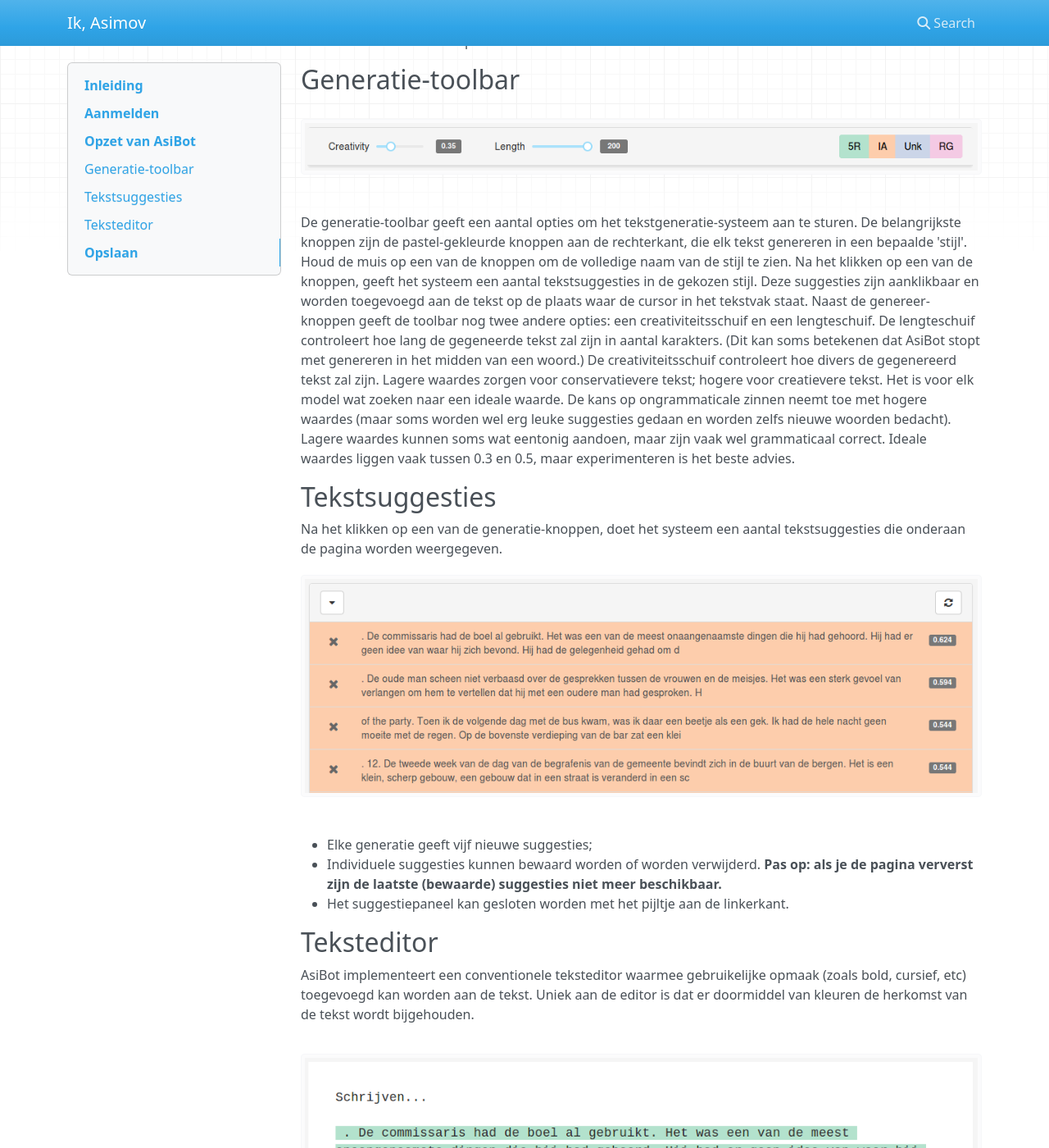
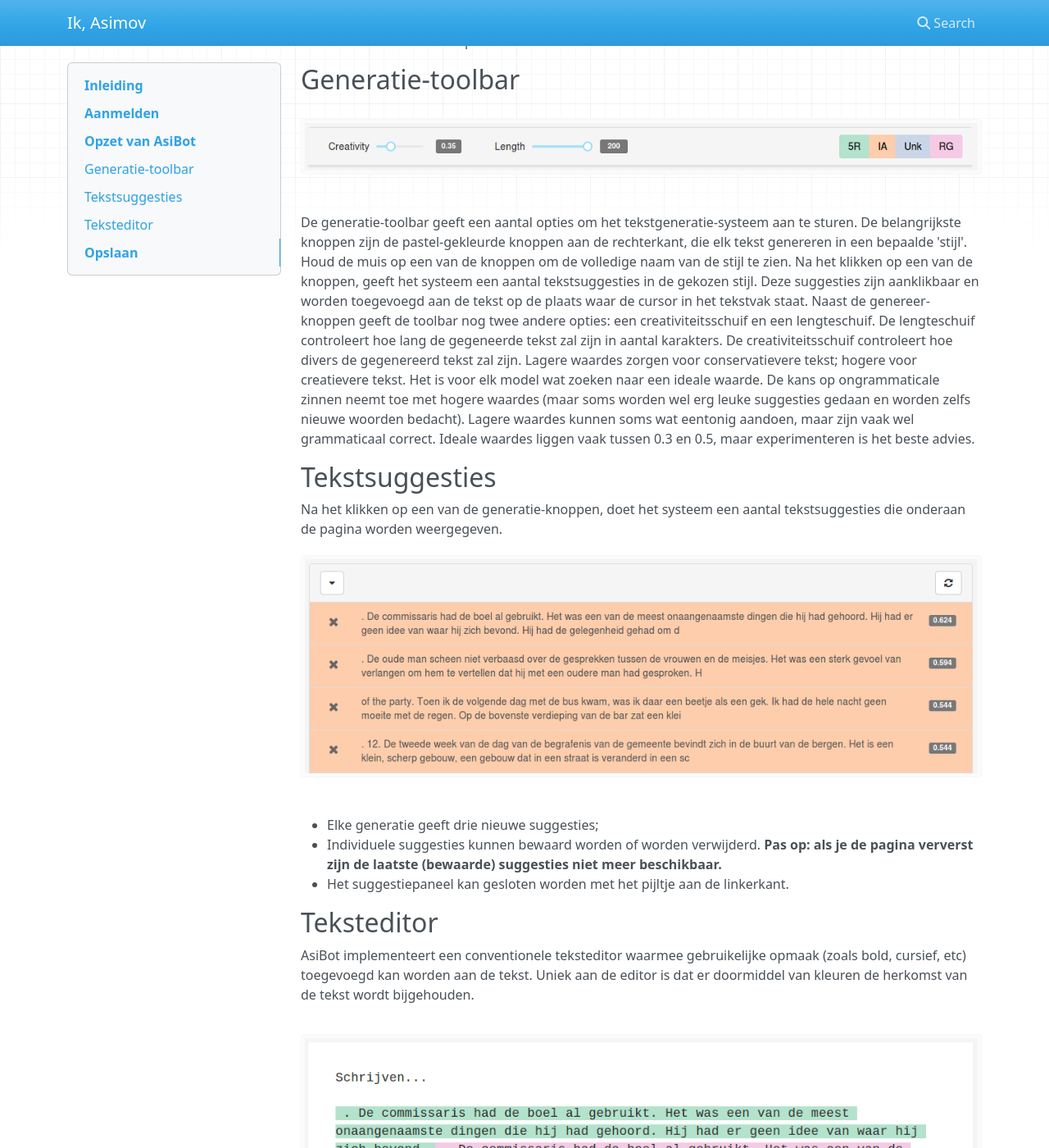
Before and after one commit to burtenshaw/weasimov-documentation, an MkDocs documentation site: the page built from docs/index.md, in a window 1280 px wide and 1400 px high, scrolled down 413 px. Shown: the whole window at 82% size. Built offline with MkDocs 1.6.1, drawn with Linux system fonts in a browser that asks for light colours; nearby versions of some CDN libraries.

Commit message:
5 to 3 suggestions

```diff
--- a/docs/index.md
+++ b/docs/index.md
@@ -12,13 +12,13 @@ in iets meer detail.
 ## Generatie-toolbar
 ![generate bar](/images/generate_bar.png)
 
-De generatie-toolbar geeft een aantal opties om het tekstgeneratie-systeem aan te sturen. De belangrijkste knoppen zijn de pastel-gekleurde knoppen aan de rechterkant, die elk tekst genereren in een bepaalde 'stijl'. Houd de muis op een van de knoppen om de volledige naam van de stijl te zien. Na het klikken op een van de knoppen, geeft het systeem een aantal tekstsuggesties in de gekozen stijl. Deze suggesties zijn aanklikbaar en worden toegevoegd aan de tekst op de plaats waar de cursor in het tekstvak staat. Naast de genereer-knoppen geeft de toolbar nog twee andere opties: een creativiteitsschuif en een lengteschuif. De lengteschuif controleert hoe lang de gegeneerde tekst zal zijn in aantal karakters. (Dit kan soms betekenen dat AsiBot stopt met genereren in het midden van een woord.) De creativiteitsschuif controleert hoe divers de gegenereerd tekst zal zijn. Lagere waardes zorgen voor conservatievere tekst; hogere voor creatievere tekst. Het is voor elk model wat zoeken naar een ideale waarde. De kans op ongrammaticale zinnen neemt toe met hogere waardes (maar soms worden wel erg leuke suggesties gedaan en worden zelfs nieuwe woorden bedacht). Lagere waardes kunnen soms wat eentonig aandoen, maar zijn vaak wel grammaticaal correct. Ideale waardes liggen vaak tussen 0.3 en 0.5, maar experimenteren is het beste advies.
+De generatie-toolbar geeft een aantal opties om het tekstgeneratie-systeem aan te sturen. De belangrijkste knoppen zijn de pastel-gekleurde knoppen aan de rechterkant, die elk tekst genereren in een bepaalde 'stijl'. Houd de muis op een van de knoppen om de volledige naam van de stijl te zien. Na het klikken op een van de knoppen, geeft het systeem een aantal tekstsuggesties in de gekozen stijl. Deze suggesties zijn aanklikbaar en worden toegevoegd aan de tekst op de plaats waar de cursor in het tekstvak staat. Naast de genereer-knoppen geeft de toolbar nog twee andere opties: een creativiteitsschuif en een lengteschuif. De lengteschuif controleert hoe lang de gegeneerde tekst zal zijn in aantal karakters. De creativiteitsschuif controleert hoe divers de gegenereerd tekst zal zijn. Lagere waardes zorgen voor conservatievere tekst; hogere voor creatievere tekst. Het is voor elk model wat zoeken naar een ideale waarde. De kans op ongrammaticale zinnen neemt toe met hogere waardes (maar soms worden wel erg leuke suggesties gedaan en worden zelfs nieuwe woorden bedacht). Lagere waardes kunnen soms wat eentonig aandoen, maar zijn vaak wel grammaticaal correct. Ideale waardes liggen vaak tussen 0.3 en 0.5, maar experimenteren is het beste advies.
 
 ## Tekstsuggesties
 Na het klikken op een van de generatie-knoppen, doet het systeem een aantal tekstsuggesties die onderaan de pagina worden weergegeven.
 ![suggestions](/images/suggestions.png)
 
-- Elke generatie geeft vijf nieuwe suggesties;
+- Elke generatie geeft drie nieuwe suggesties;
 - Individuele suggesties kunnen bewaard worden of worden verwijderd. **Pas op: als je de pagina ververst zijn de laatste (bewaarde) suggesties niet meer beschikbaar.**
 - Het suggestiepaneel kan gesloten worden met het pijltje aan de linkerkant.
 
```
